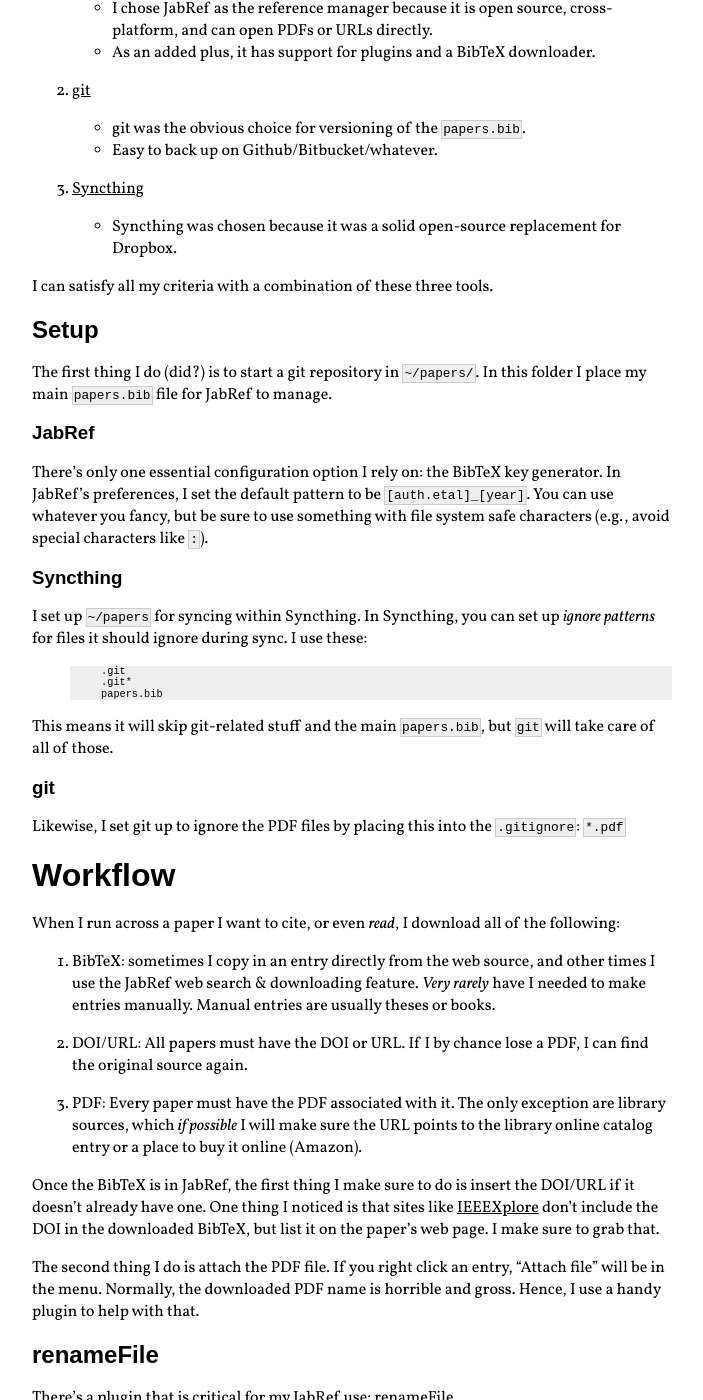
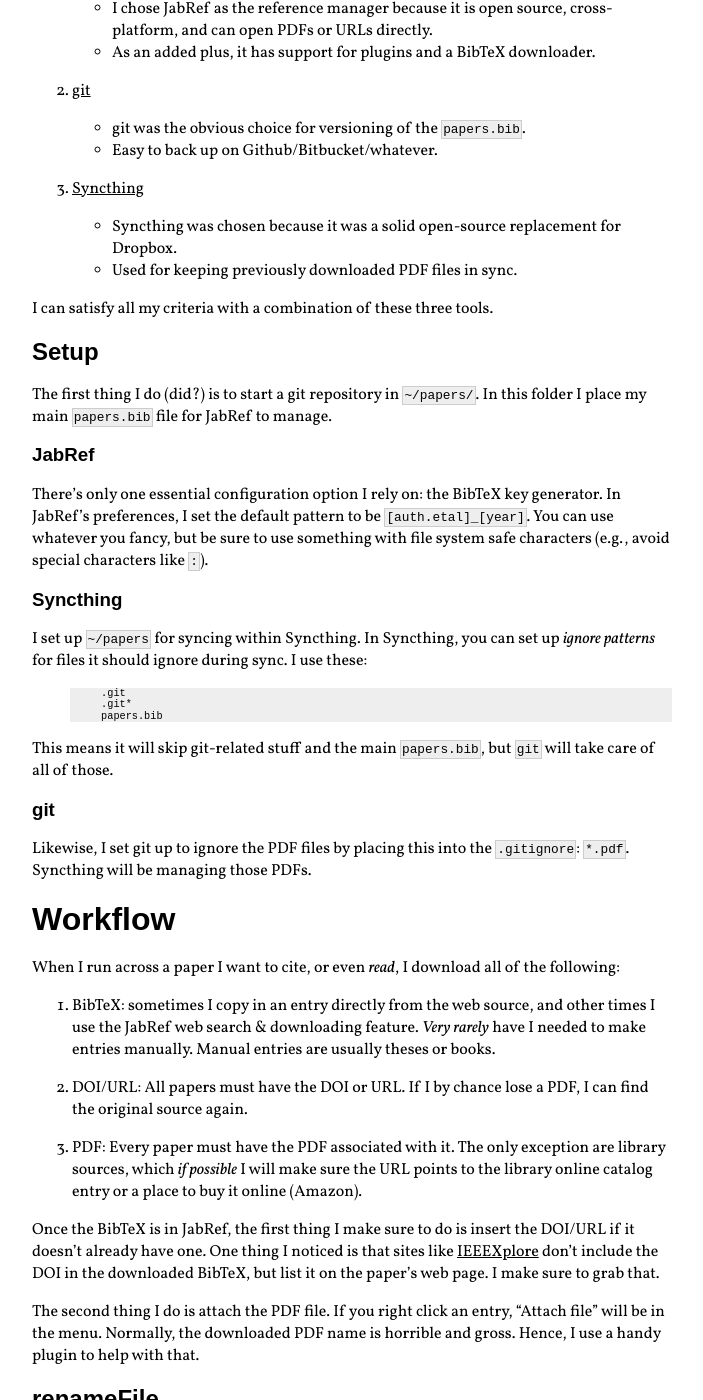
Before and after one commit to cscorley/cscorley.github.io, a Jekyll site: the page built from _posts/2015-05-23-papers-bib.md, in a window 1280 px wide and 1400 px high, scrolled down 767 px. Shown: the whole window, without its empty margins (352-1055 px from the left). Built offline with Jekyll 4.4.1, drawn with Linux system fonts in a browser that asks for light colours; nearby versions of some CDN libraries; Markdown is read by kramdown in place of the engine named in the settings.

Commit message:
Some minor additions

```diff
--- a/_posts/2015-05-23-papers-bib.md
+++ b/_posts/2015-05-23-papers-bib.md
@@ -40,6 +40,7 @@
 3. [Syncthing](https://syncthing.net/)
     - Syncthing was chosen because it was a solid open-source replacement for
       Dropbox.
+    - Used for keeping previously downloaded PDF files in sync.
 
 I can satisfy all my criteria with a combination of these three tools.
 
@@ -74,7 +75,7 @@
 ### git
 
 Likewise, I set git up to ignore the PDF files by placing this into the
-`.gitignore`: `*.pdf`
+`.gitignore`: `*.pdf`. Syncthing will be managing those PDFs.
 
 # Workflow
 
```
